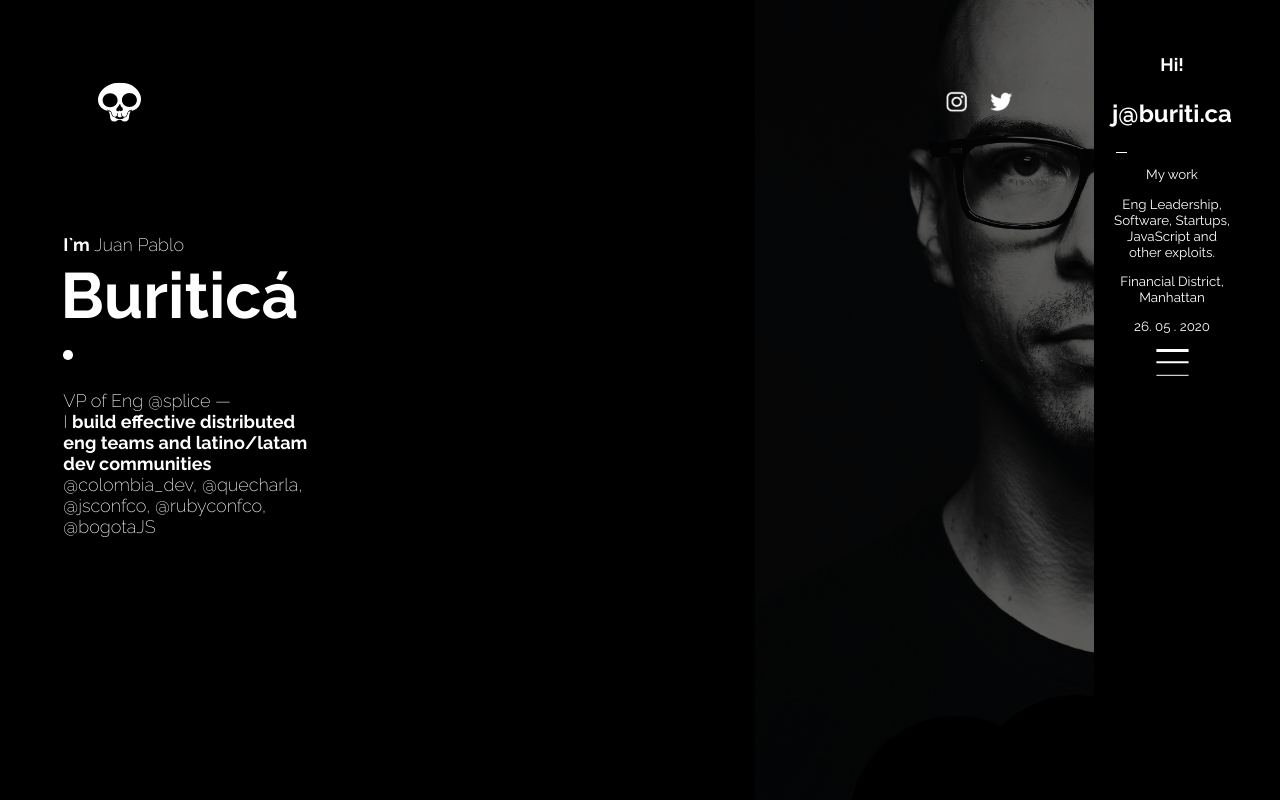
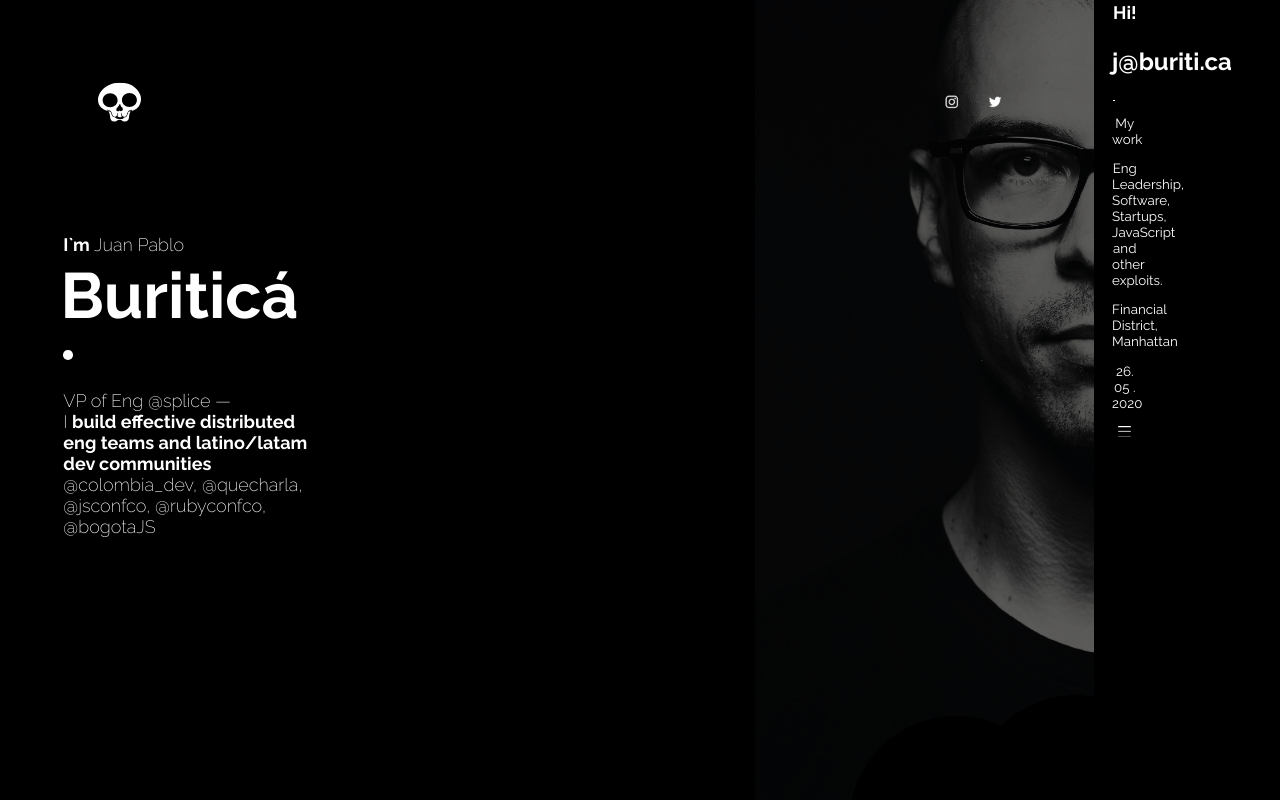
Before and after one commit to Ladiega/jpDemo, a Next.js app: page / in a window 1280 px wide. Shown: the top 800 px of the page. Built offline with nearby package versions, Linux system fonts and the light colour scheme.

Commit message:
navbar update

```diff
--- a/componets/navbar/index.js
+++ b/componets/navbar/index.js
@@ -5,7 +5,7 @@ import Hmenu from '../hbutton/hbutton'
 
 
 import jplogo from '../../public/img/jpicon.svg'
-import instalogo from '../../public/img/instaicon.svg'
+import instalogo from '../../public/img/navIcons/instaiconw.svg'
 import twilogo from '../../public/img/twicon.svg'
 import hmenulogo from '../../public/img/hmenu.svg'
 
--- a/componets/navbar/navbar.module.css
+++ b/componets/navbar/navbar.module.css
@@ -17,7 +17,8 @@
 }
 .jplogo_container{
     position: absolute;
-    width: 4.5%;
+    /* original figma width was 24px */
+    width:1.125rem;
     cursor:pointer;
 
 
@@ -25,16 +26,16 @@
 
 .instalogo_container{
     position: absolute;
-    width: 4.5%;
-    margin-left: 75%;
+    width: 1rem;
+    margin-left: 72%;
     cursor:pointer;
 }
 
 
 .twilogo_container{
     position: absolute;
-    margin-left:80% ;
-    width: 4.5%;
+    margin-left:78% ;
+    width: 1em;
     cursor:pointer;
 
 }
@@ -42,15 +43,21 @@
 .hmenulogo_container{
 
     position: absolute;
-    width: 9.5%;
+    width: 1em;
     margin-top:-1%;
+    border: white;
 
-    margin-left:93% ;
+    margin-left:92% ;
 }
 .hmenu_button{
     cursor: pointer;
-    background: none;
+    background:none;
+    /* icon filed/ chance the size button container */
+    width: 2.8em;
+    height:3.438em ;
     border: none;
+    /* border: 2px solid white; */
+
 }
 
 @media(min-width:376px){
```
Also changed, not shown: public/img/navIcons/instaiconw.svg (added).
